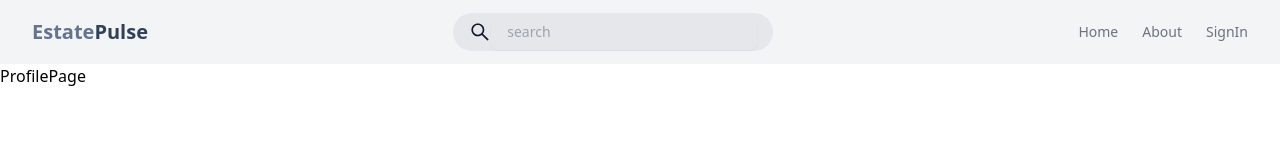
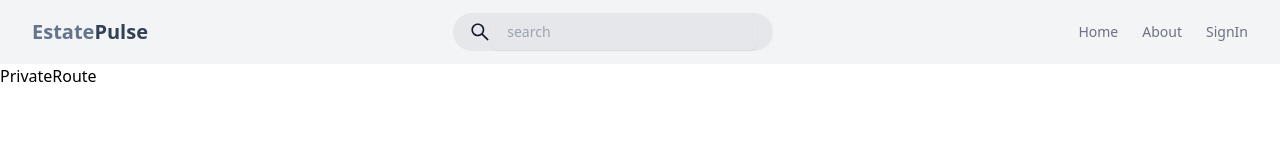
Before and after one commit to anoopraju31/estate-pulse-mern, a React (Vite) app in the folder client/: page /profile in a window 1280 px wide. Shown: the top 160 px of the page. Built offline with nearby package versions, Linux system fonts and the light colour scheme; no server answers.

Commit message:
Client - Private Route Component - initial

```diff
--- a/client/src/App.tsx
+++ b/client/src/App.tsx
@@ -6,7 +6,7 @@ import {
 	SignInPage,
 	SignUpPage,
 } from './pages'
-import { Header } from './components'
+import { Header, PrivateRoute } from './components'
 import { Toaster } from 'react-hot-toast'
 
 const App = () => {
@@ -21,7 +21,9 @@ const App = () => {
 				<Route path='/sign-in' element={<SignInPage />} />
 				<Route path='/sign-up' element={<SignUpPage />} />
 				<Route path='/about' element={<AboutPage />} />
-				<Route path='/profile' element={<ProfilePage />} />
+				<Route element={<PrivateRoute />}>
+					<Route path='/profile' element={<ProfilePage />} />
+				</Route>
 			</Routes>
 
 			<Toaster position='top-center' />
--- /dev/null
+++ b/client/src/components/PrivateRoute.tsx
@@ -0,0 +1,7 @@
+interface PrivateRouteProps {}
+
+const PrivateRoute = (props: PrivateRouteProps) => {
+	return <div>PrivateRoute</div>
+}
+
+export default PrivateRoute
--- a/client/src/components/index.ts
+++ b/client/src/components/index.ts
@@ -1,3 +1,4 @@
 export { default as Header } from './Header'
 export { default as InputField } from './InputField'
 export { default as GoogleAuth } from './GoogleAuth'
+export { default as PrivateRoute } from './PrivateRoute'
```
